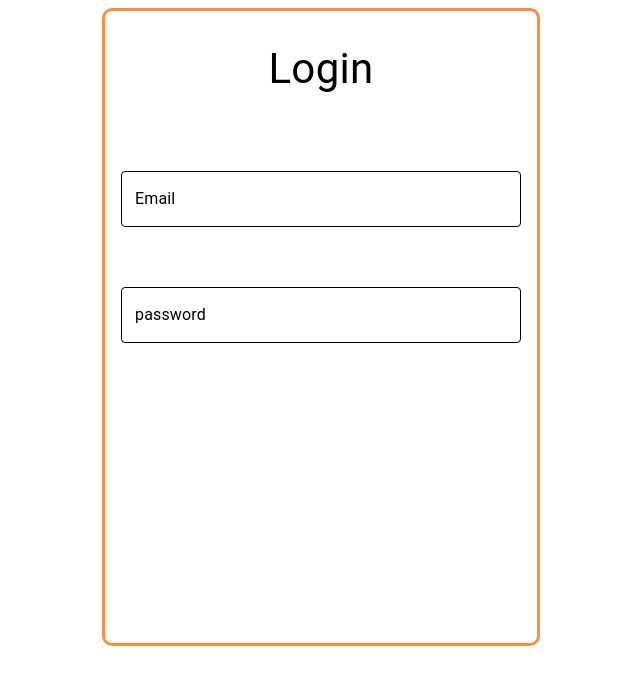
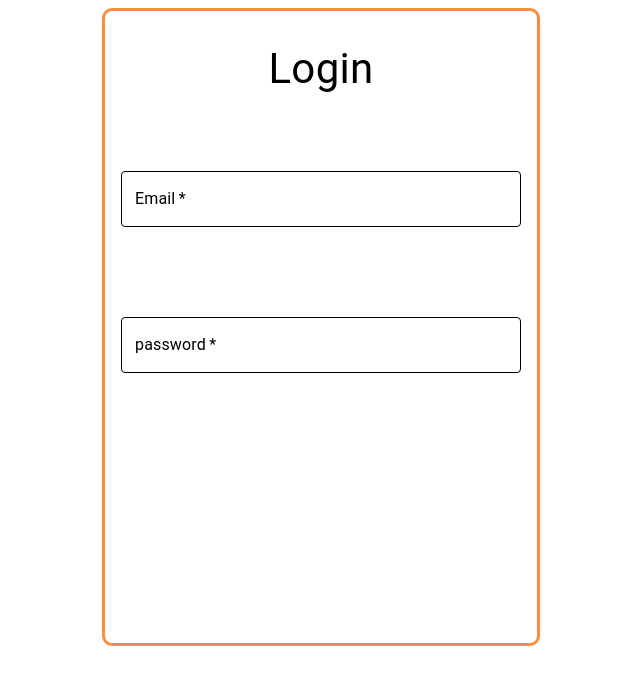
Before and after one commit to RyanChehab/frontend, a React (Create React App) app: page / in a window 1280 px wide. Shown: the top 684 px of the page, without its empty margins (319-959 px from the left). Built offline with nearby package versions, Linux system fonts and the light colour scheme.

Commit message:
jsx <=> required the textfields

```diff
--- a/src/components/login/index.jsx
+++ b/src/components/login/index.jsx
@@ -28,6 +28,7 @@ const Login = () => {
 
         <TextField
           label="Email"
+          required
           variant="outlined"
           fullWidth
           margin="normal"
@@ -66,6 +67,7 @@ const Login = () => {
 
 <TextField
           label="password"
+          required
           variant="outlined"
           fullWidth
           margin="normal"
@@ -74,7 +76,7 @@ const Login = () => {
 
           sx={{
             fontFamily: 'Roboto, sans-serif',
-            marginTop: '60px',
+            marginTop: '90px',
             display: 'block',
             fontFamily: 'Roboto, sans-serif',
 
```
